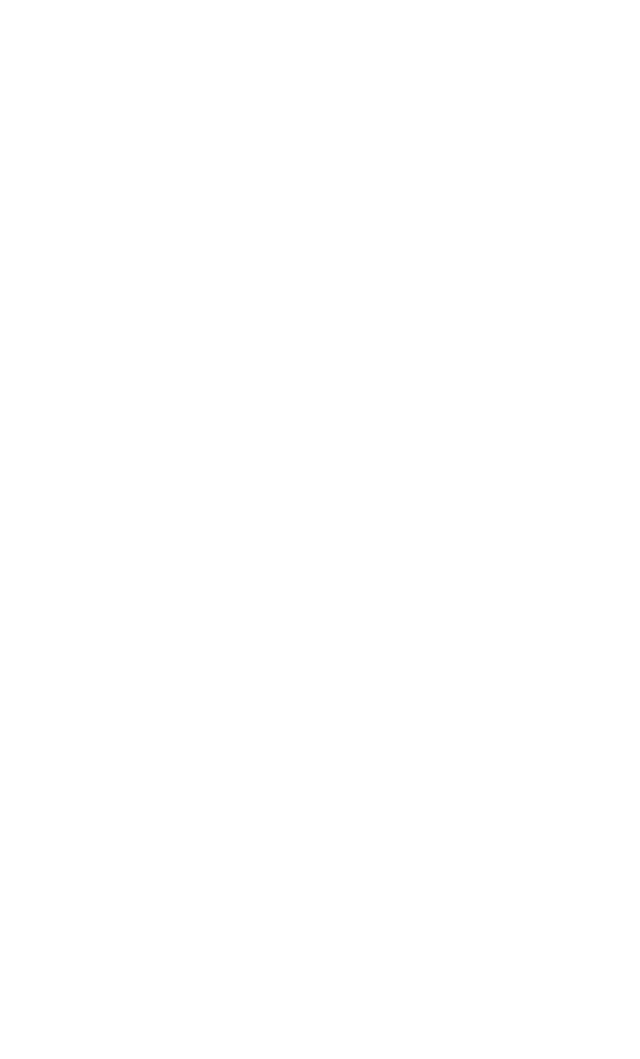
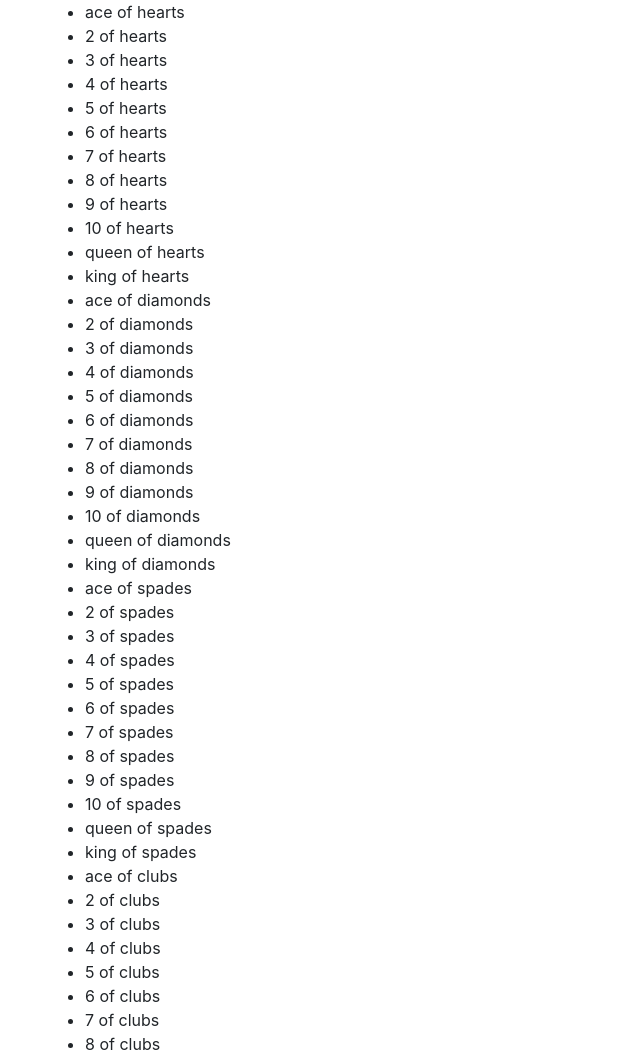
Before and after one commit to Ugonz86/Deck, a plain HTML site: page index.html in a window 1280 px wide. Shown: the top 1059 px of the page, without its empty margins (0-640 px from the left). Before the commit the page ends 800 px from the top, so only its background shows below. Drawn offline with Linux system fonts and the light colour scheme.

Commit message:
Add for loop function to card deck.

```diff
--- a/index.html
+++ b/index.html
@@ -5,12 +5,15 @@
     <link href="css/styles.css" rel="stylesheet" type="text/css">
     <script src="js/jquery-3.4.1.js"></script>
     <script src="js/scripts.js"></script>
-    <title></title>
+    <title>Card Deck</title>
   </head>
   <body>
+    <div class="container">
+        <div class="results">
+          <ul id="output">
 
-
-
-
+          </ul>
+        </div>
+    </div>
   </body>
 </html>
--- a/js/scripts.js
+++ b/js/scripts.js
@@ -1,5 +1,11 @@
+var cardSuits = ["hearts", "diamonds", "spades", "clubs"];
+var cards = ["ace", "2", "3", "4", "5", "6", "7", "8", "9", "10", "queen", "king"];
+
 $(document).ready(function() {
 
-
-
-});
+    cardSuits.forEach(function(cardSuit) {
+      cards.forEach(function(card) {
+        $("#output").append("<li>" + card + " of " + cardSuit + "</li>")
+      });
+    });
+  });
```
